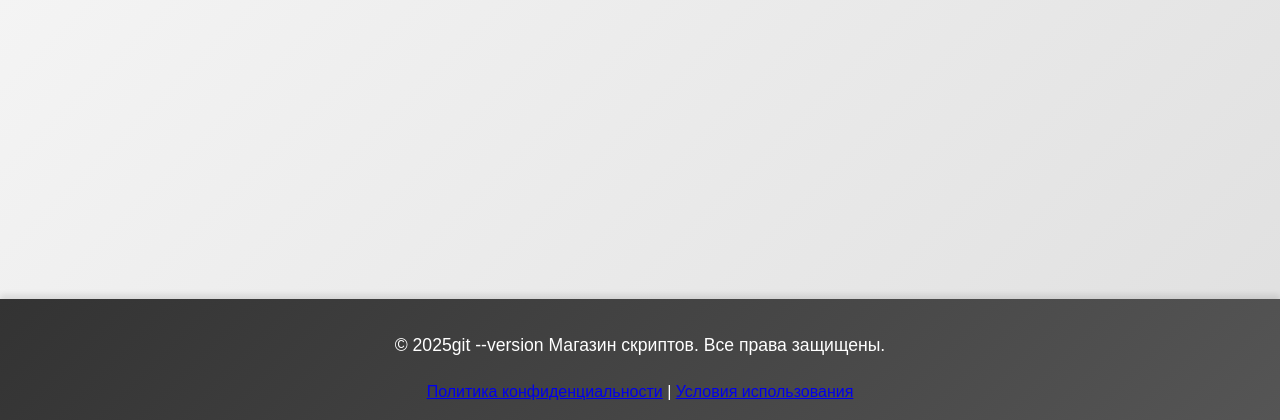
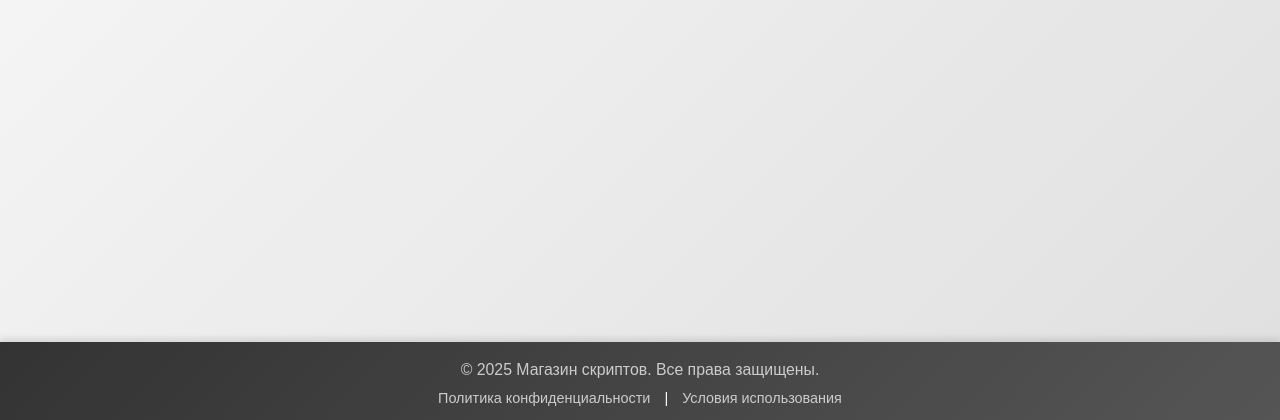
Before and after one commit to killawantsleep/killa_store, a Flask app: page / in a window 1280 px wide. Shown: the part 380-800 px from the top of the page. Run offline with Flask 3, Linux system fonts and the light colour scheme.

Commit message:
изменения во внешнем виде

```diff
--- a/static/styles.css
+++ b/static/styles.css
@@ -36,11 +36,28 @@ footer {
     background: linear-gradient(135deg, #333, #555);
     color: #fff;
     text-align: center;
-    padding: 15px 0;
+    padding: 10px 0;
     position: fixed;
     width: 100%;
     bottom: 0;
     box-shadow: 0 -4px 6px rgba(0, 0, 0, 0.1);
+    font-size: 0.9em;
+}
+
+footer p {
+    margin: 5px 0;
+    color: #ccc; /* Сделаем текст менее ярким */
+}
+
+footer a {
+    color: #ccc; /* Ссылки будут менее яркими */
+    text-decoration: none;
+    margin: 0 10px;
+    transition: color 0.3s ease;
+}
+
+footer a:hover {
+    color: #007BFF; /* При наведении ссылки станут ярче */
 }
 
 .button {
--- a/templates/base.html
+++ b/templates/base.html
@@ -21,9 +21,9 @@
         {% block content %}{% endblock %}
     </main>
     <footer>
-        <p>&copy; 2025git --version Магазин скриптов. Все права защищены.</p>
-        <a href="/privacy">Политика конфиденциальности</a> |
-        <a href="/terms">Условия использования</a>
+        <p>&copy; 2025 Магазин скриптов. Все права защищены.</p>
+        <a href="/privacy-policy">Политика конфиденциальности</a> |
+        <a href="/terms-of-use">Условия использования</a>
     </footer>
 </body>
 </html>
```
